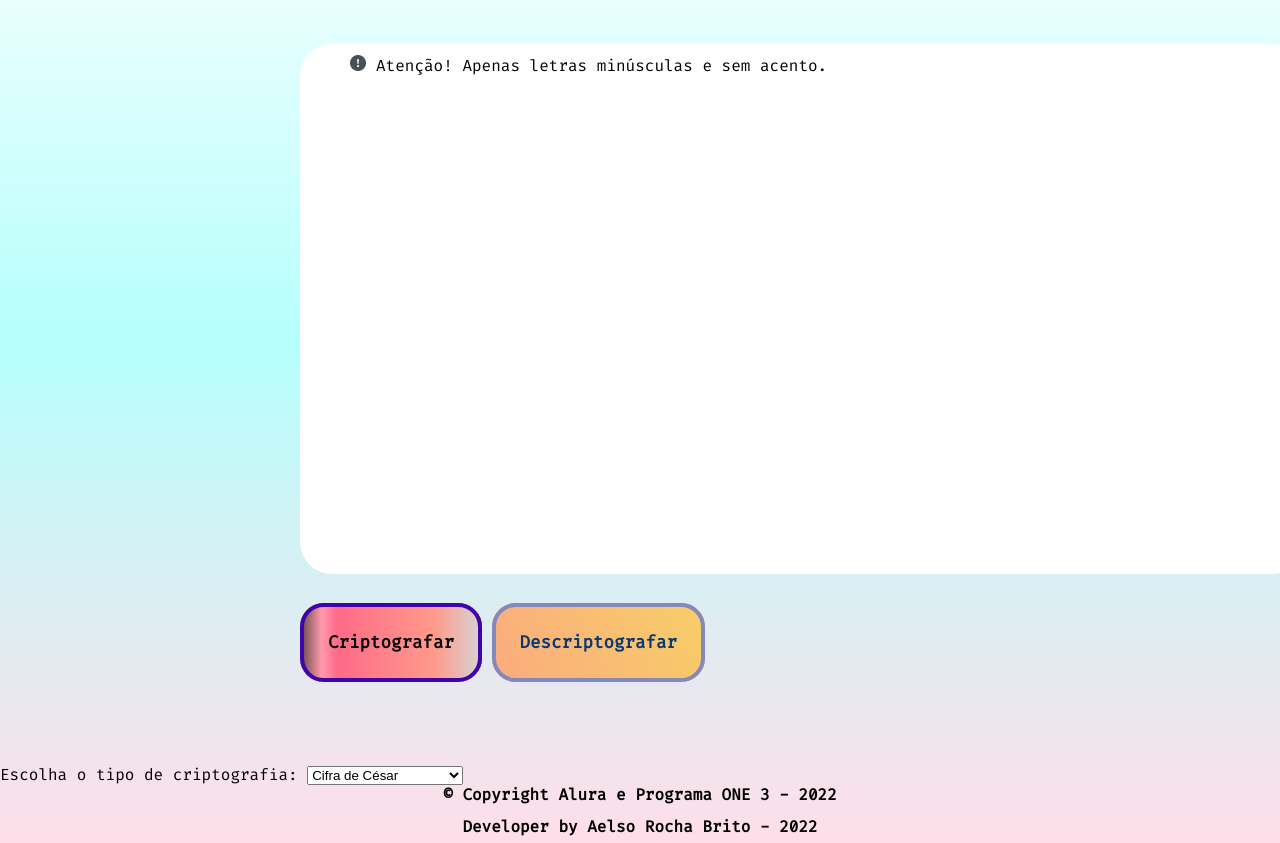
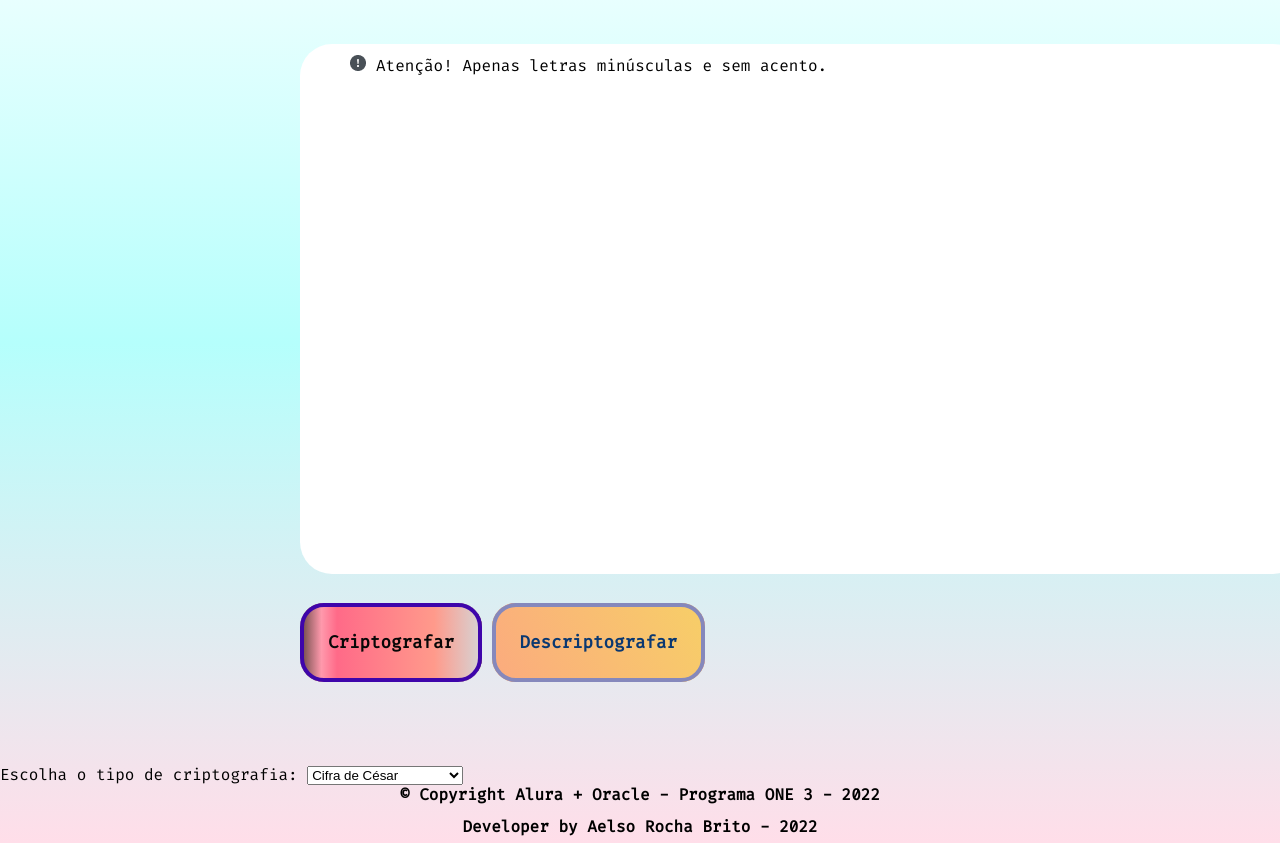
Before and after one commit to Aelso/Challenge-ONE-Iniciante-em-Programacao-Sprint-01-Alura-Oracle, a plain HTML site: page index.html in a window 1280 px wide. Shown: the part 156-999 px from the top of the page. Drawn offline with Linux system fonts and the light colour scheme.

Commit message:
Update index.html

```diff
--- a/index.html
+++ b/index.html
@@ -51,7 +51,7 @@
         </section>
     </main>
     <footer>
-        <p class="copyrigth"> &copy; Copyright Alura e Programa ONE 3 - 2022</p>
+        <p class="copyrigth"> &copy; Copyright Alura + Oracle - Programa ONE 3 - 2022</p>
         <p class="copyrigth"> Developer by Aelso Rocha Brito - 2022</p>
     </footer>
     <script src="./assets/js/script.js"></script>
```
